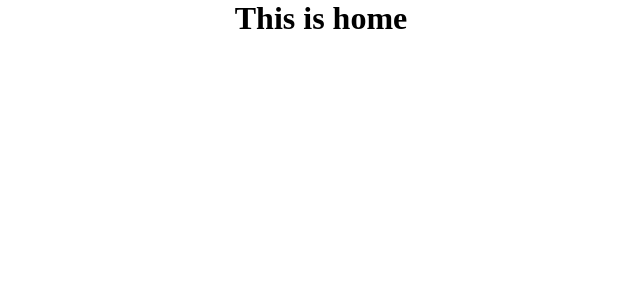
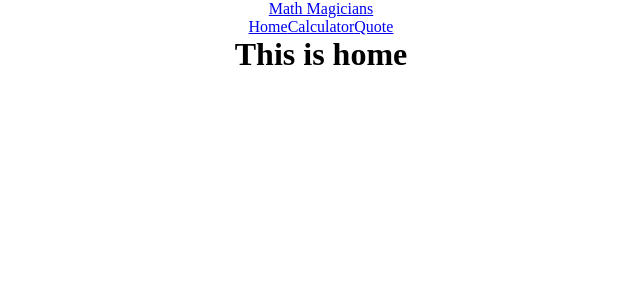
Before and after one commit to hsztan/math-magicians, a React (Create React App) app: page / in a window 1280 px wide. Shown: the top 300 px of the page, without its empty margins (319-959 px from the left). Built offline with nearby package versions, Linux system fonts and the light colour scheme.

Commit message:
Add routes and header

```diff
--- a/src/App.js
+++ b/src/App.js
@@ -1,14 +1,17 @@
 import './App.css';
-import { Routes, Route, Link } from 'react-router-dom';
-import Calculator from './components/calculator/Calculator';
+import { Routes, Route } from 'react-router-dom';
+import Header from './components/header/Header';
 import CalculatorPage from './pages/CalculatorPage';
 import Home from './pages/Home';
 import Quote from './pages/Quote';
 
 const App = () => (
   <div className="App">
+    <Header />
     <Routes>
       <Route path="/" element={<Home />} />
+      <Route path="/calculator" element={<CalculatorPage />} />
+      <Route path="/quote" element={<Quote />} />
     </Routes>
   </div>
 );
--- /dev/null
+++ b/src/components/header/Header.jsx
@@ -0,0 +1,15 @@
+import './styles.scss';
+import { Link } from 'react-router-dom';
+
+const Header = () => (
+  <div className="header">
+    <Link to="/">Math Magicians</Link>
+    <ul className="nav">
+      <Link to="/">Home</Link>
+      <Link to="/calculator">Calculator</Link>
+      <Link to="/quote">Quote</Link>
+    </ul>
+  </div>
+);
+
+export default Header;
```
Also changed, not shown: src/components/header/styles.scss (added).
